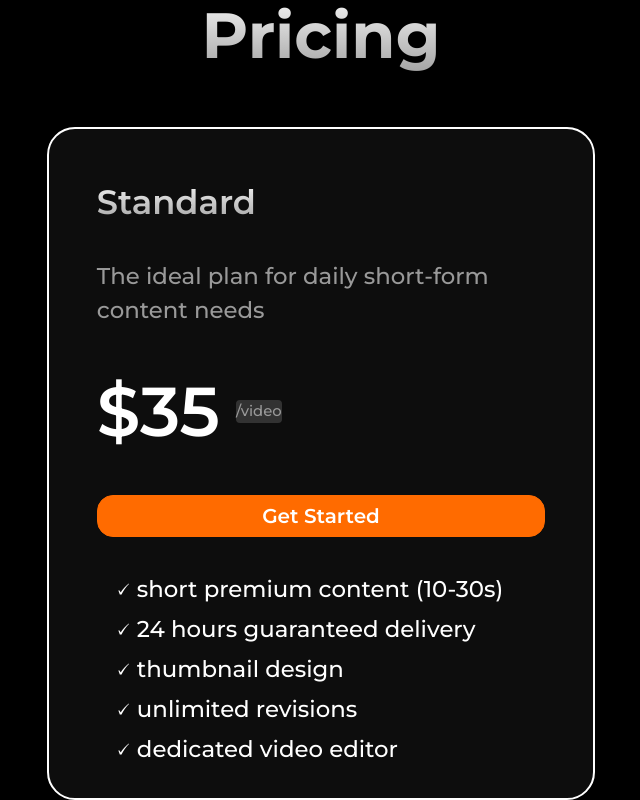
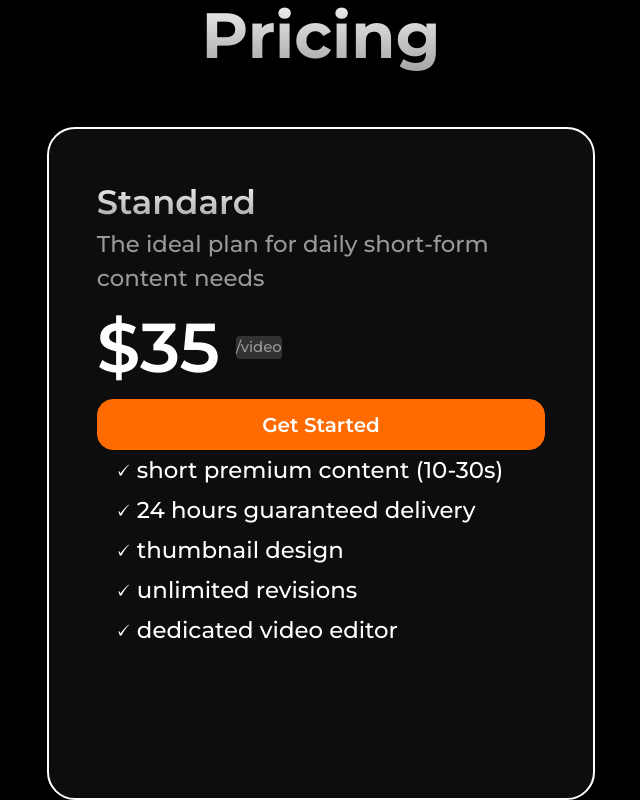
Before and after one commit to dadaxingxing/video-editing-funnel, a React (Vite) app: page / in a window 1280 px wide. Shown: the part 1679-2479 px from the top of the page, without its empty margins (319-959 px from the left). Built offline with nearby package versions, Linux system fonts and the light colour scheme.

Commit message:
need to add gap, corrected jutifying center error

```diff
--- a/src/component/Offer.css
+++ b/src/component/Offer.css
@@ -17,7 +17,7 @@
     border-width: 2px;
     border-style: solid;
 
-    gap: 2rem;
+    /* gap: 2rem; */
     font-weight: 500;
 }
 
--- a/src/component/Offer.jsx
+++ b/src/component/Offer.jsx
@@ -3,7 +3,7 @@ import CTA from './CTA';
 
 function Offer({packages, description, price, unit, points}) {
     return (
-        <div className='offerFrame d-flex flex-column justify-items-center align-items center p-5'>
+        <div className='offerFrame d-flex gap-3 flex-column justify-items-center align-items-start py-3 px-2 p-md-5'>
             <div className='package'>{packages}</div>
             <div className='description'>{description}</div>
             <div className='priceFrame d-flex flex-row align-items-center'>
@@ -12,7 +12,7 @@ function Offer({packages, description, price, unit, points}) {
             </div>
             <CTA
                 className='CTA '
-                height='5rem'
+                height='4rem'
                 width='100%'
                 radius='1rem'
             >Get Started</CTA>
```
